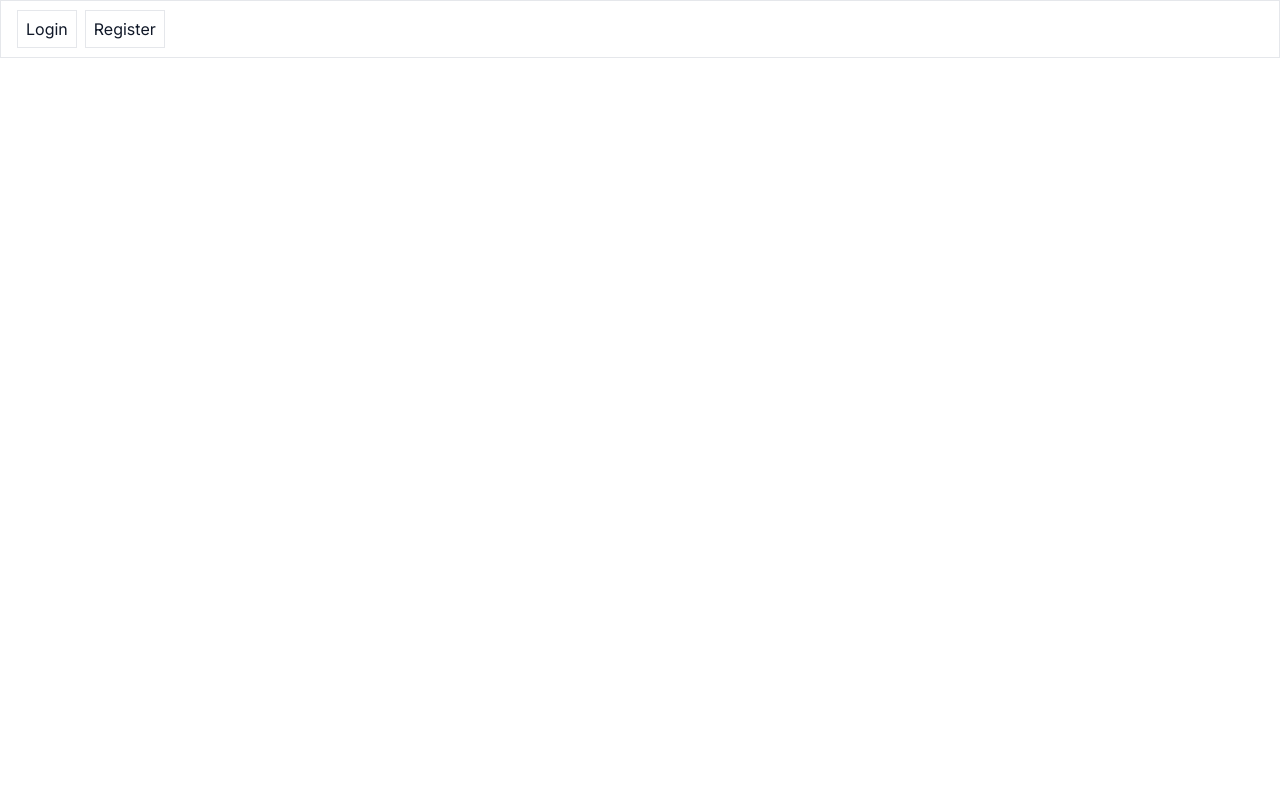
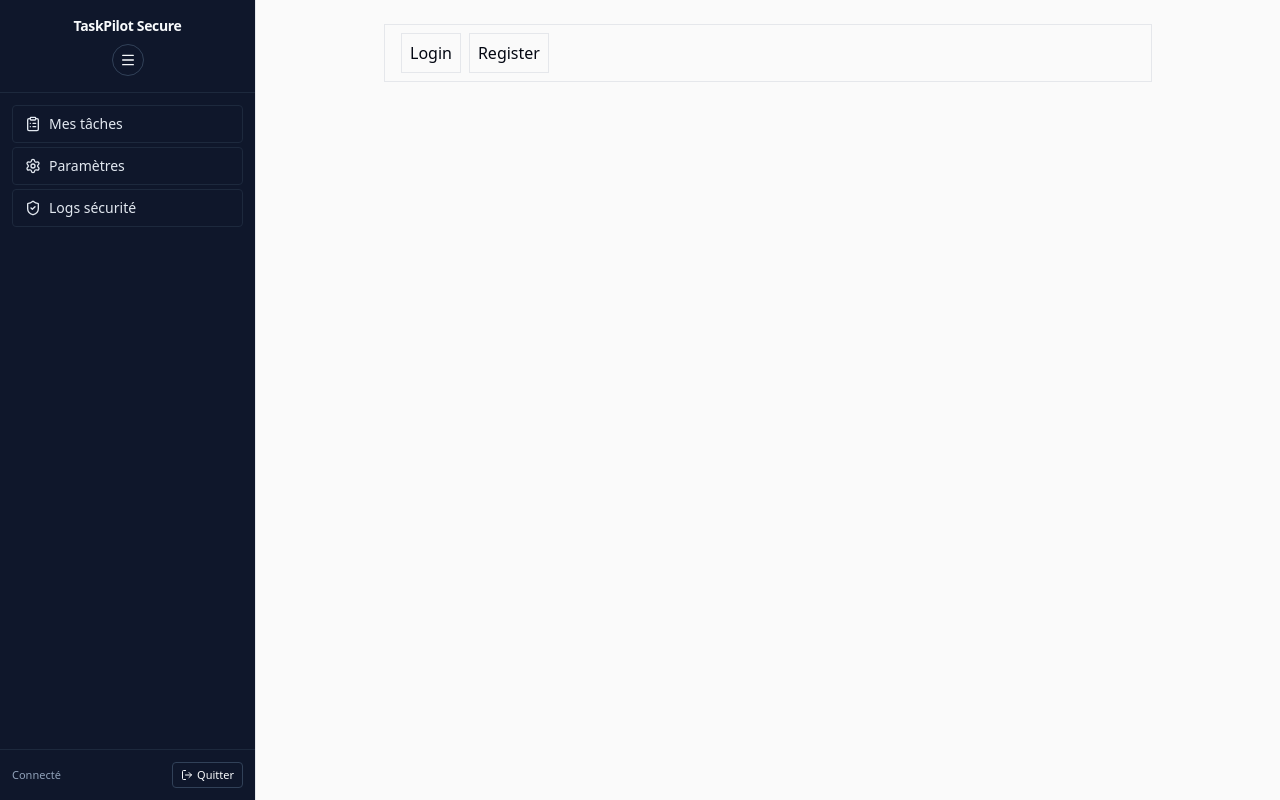
Before and after one commit to MathScic/taskpilotSecure, a Next.js app: page / in a window 1280 px wide. Built offline with nearby package versions, Linux system fonts and the light colour scheme.

Commit message:
ajout du style

```diff
--- /dev/null
+++ b/app/components/PageShell.tsx
@@ -0,0 +1,23 @@
+"use client";
+
+import { AnimatePresence, motion } from "framer-motion";
+import { usePathname } from "next/navigation";
+
+export function PageShell({ children }: { children: React.ReactNode }) {
+  const pathname = usePathname();
+
+  return (
+    <AnimatePresence mode="wait">
+      <motion.div
+        key={pathname}
+        initial={{ opacity: 0, y: 4 }}
+        animate={{ opacity: 1, y: 0 }}
+        exit={{ opacity: 0, y: -4 }}
+        transition={{ duration: 0.15 }}
+        className="h-full"
+      >
+        {children}
+      </motion.div>
+    </AnimatePresence>
+  );
+}
--- /dev/null
+++ b/app/components/Sidebar.tsx
@@ -0,0 +1,134 @@
+"use client";
+
+import Link from "next/link";
+import { usePathname } from "next/navigation";
+import { useState } from "react";
+import {
+  ClipboardList,
+  LogOut,
+  Settings,
+  ShieldCheck,
+  Menu,
+  X,
+} from "lucide-react";
+
+const navItems = [
+  {
+    href: "/tasks",
+    label: "Mes tâches",
+    icon: ClipboardList,
+  },
+  {
+    href: "/settings",
+    label: "Paramètres",
+    icon: Settings,
+  },
+  {
+    href: "/admin/logs",
+    label: "Logs sécurité",
+    icon: ShieldCheck,
+  },
+];
+
+export function Sidebar() {
+  const pathname = usePathname();
+
+  // Ouverture/fermeture du menu sur mobile
+  const [mobileOpen, setMobileOpen] = useState(false);
+  // Mode “mini” / “plein” sur desktop
+  const [collapsed, setCollapsed] = useState(false);
+
+  function handleToggle() {
+    if (typeof window !== "undefined" && window.innerWidth < 768) {
+      // Sur mobile : ouvrir / fermer le bloc nav
+      setMobileOpen((prev) => !prev);
+    } else {
+      // Sur desktop : réduire / agrandir visuellement la sidebar
+      setCollapsed((prev) => !prev);
+    }
+  }
+
+  const appTitle = collapsed ? "TP" : "TaskPilot Secure";
+
+  return (
+    <div
+      className={`min-h-screen flex flex-col bg-slate-900 text-slate-50 border-r transition-[width] duration-300 ${
+        collapsed ? "w-16" : "w-64"
+      }`}
+    >
+      {/* Zone logo + bouton (stack vertical) */}
+      <div className="flex flex-col items-center gap-2 px-3 py-4 border-b border-slate-800">
+        <span className="font-semibold tracking-tight text-sm text-center truncate w-full">
+          {appTitle}
+        </span>
+
+        {/* Bouton icon-only, au-dessous du logo */}
+        <button
+          type="button"
+          onClick={handleToggle}
+          className="inline-flex items-center justify-center border border-slate-700 rounded-full w-8 h-8"
+        >
+          {mobileOpen || collapsed ? (
+            <X className="w-4 h-4" />
+          ) : (
+            <Menu className="w-4 h-4" />
+          )}
+        </button>
+      </div>
+
+      {/* Navigation */}
+      <nav
+        className={`
+          flex-1 flex flex-col gap-1 px-2 py-3 md:px-3
+          transition-[max-height,opacity] duration-300 ease-in-out
+          ${mobileOpen ? "max-h-96 opacity-100" : "max-h-0 opacity-0"}
+          md:max-h-full md:opacity-100 md:overflow-visible
+        `}
+      >
+        {navItems.map((item) => {
+          const Icon = item.icon;
+          const isActive = pathname?.startsWith(item.href);
+
+          return (
+            <Link
+              key={item.href}
+              href={item.href}
+              className={`flex items-center gap-2 px-3 py-2 rounded text-sm border border-slate-800 transition-colors
+                ${
+                  isActive
+                    ? "bg-slate-800 text-slate-50"
+                    : "bg-slate-900 hover:bg-slate-800/70 text-slate-200"
+                }
+              `}
+              onClick={() => setMobileOpen(false)} // sur mobile : referme le menu après clic
+            >
+              <Icon className="w-4 h-4" />
+              {/* Sur desktop : on cache le texte quand la sidebar est réduite, sur mobile on garde le texte */}
+              <span
+                className={`text-sm ${
+                  collapsed ? "hidden md:inline-block md:sr-only" : "inline"
+                } md:${collapsed ? "hidden" : "inline"}
+                `}
+              >
+                {item.label}
+              </span>
+            </Link>
+          );
+        })}
+      </nav>
+
+      {/* Bas de la sidebar : état utilisateur / bouton Quitter (futur logout) */}
+      <div className="px-3 py-3 border-t border-slate-800 text-[11px] flex items-center justify-between">
+        {!collapsed && <span className="text-slate-400">Connecté</span>}
+
+        <button
+          type="button"
+          className="flex items-center gap-1 border border-slate-700 px-2 py-1 rounded"
+        >
+          <LogOut className="w-3 h-3" />
+          {!collapsed && <span>Quitter</span>}
+        </button>
+      </div>
+    </div>
+  );
+}
--- a/app/layout.tsx
+++ b/app/layout.tsx
@@ -1,13 +1,12 @@
+import type { Metadata } from "next";
 import "./globals.css";
-import { Inter } from "next/font/google";
-import { ThemeProvider } from "next-themes";
+import { Sidebar } from "./components/Sidebar";
+import { PageShell } from "./components/PageShell";
 
-const inter = Inter({ subsets: ["latin"] });
-
-export const metadata = {
-  title: "MS SaaS Starter",
+export const metadata: Metadata = {
+  title: "TaskPilot Secure",
   description:
-    "Starter Next.js 15 + Tailwind + shadcn + Framer par Mathieu Scicluna",
+    "SaaS de tâches avec sécurité avancée (RBAC, RLS, audit, protections anti-abus).",
 };
 
 export default function RootLayout({
@@ -16,13 +15,26 @@ export default function RootLayout({
   children: React.ReactNode;
 }) {
   return (
-    <html lang="fr" suppressHydrationWarning>
-      <body
-        className={`${inter.className} min-h-screen flex flex-col bg-white text-gray-900`}
-      >
-        <ThemeProvider attribute="class" defaultTheme="system" enableSystem>
-          <main className="flex-grow">{children}</main>
-        </ThemeProvider>
+    <html lang="fr">
+      <body className="min-h-screen bg-neutral-50">
+        <div className="flex min-h-screen">
+          {/* Sidebar desktop */}
+          <aside className="hidden md:block">
+            <Sidebar />
+          </aside>
+
+          {/* Sidebar mobile */}
+          <div className="md:hidden w-full">
+            <Sidebar />
+          </div>
+
+          {/* Contenu principal avec transitions fluide */}
+          <main className="flex-1 px-4 py-6 md:px-8">
+            <div className="max-w-3xl mx-auto">
+              <PageShell>{children}</PageShell>
+            </div>
+          </main>
+        </div>
       </body>
     </html>
   );
```
